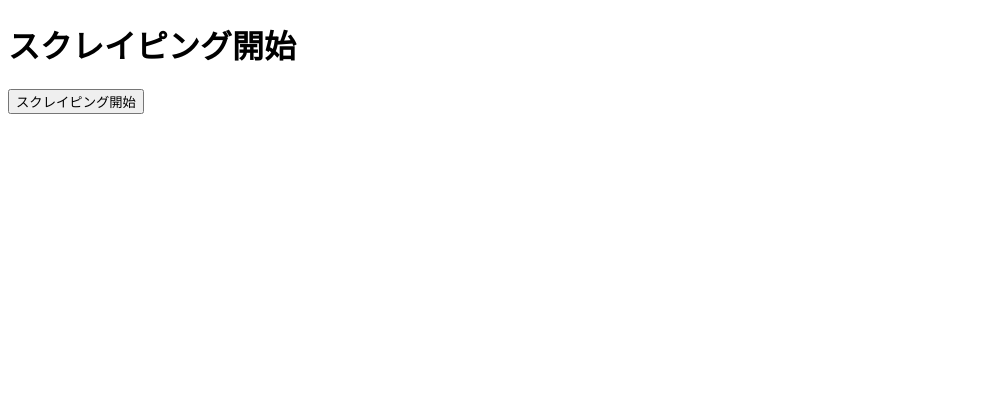
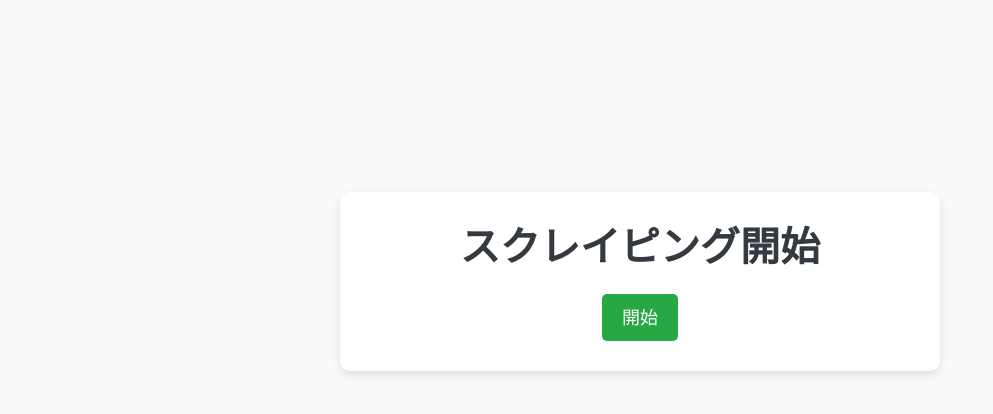
Before and after one commit to issei711/toei_scraping, a Flask app: page / in a window 1280 px wide. Shown: the top 414 px of the page, without its empty margins (0-993 px from the left). Run offline with Flask 3, Linux system fonts and the light colour scheme; parts of the project's set-up code (start-up, migrations or seed data) failed here and were passed over.

Commit message:
HTMLにCSSを追加

```diff
--- /dev/null
+++ b/app/static/css/style.css
@@ -0,0 +1,49 @@
+/* 共通スタイル */
+body {
+    background-color: #f8f9fa;
+    text-align: center;
+    padding-top: 15%;
+}
+
+.container {
+    max-width: 600px;
+    background: white;
+    padding: 30px;
+    border-radius: 10px;
+    box-shadow: 0px 4px 10px rgba(0, 0, 0, 0.1);
+}
+
+/* ヘッダー */
+h1 {
+    color: #343a40;
+    font-weight: bold;
+}
+
+/* ボタン共通 */
+.btn-custom {
+    padding: 10px 20px;
+    font-size: 18px;
+    border-radius: 5px;
+    border: none;
+    transition: 0.3s;
+}
+
+/* 戻るボタン（青色） */
+.btn-back {
+    background-color: #007bff;
+    color: white;
+}
+
+.btn-back:hover {
+    background-color: #0056b3;
+}
+
+/* スクレイピング開始ボタン（緑色） */
+.btn-start {
+    background-color: #28a745;
+    color: white;
+}
+
+.btn-start:hover {
+    background-color: #218838;
+}
--- a/app/templates/index.html
+++ b/app/templates/index.html
@@ -5,9 +5,15 @@
     <meta name="viewport" content="width=device-width, initial-scale=1.0">
     <meta name="robots" content="noindex">
     <title>東栄様 スクレイピング</title>
+    <!-- Bootstrap 5 CDN -->
+    <link href="https://cdn.jsdelivr.net/npm/bootstrap@5.3.0/dist/css/bootstrap.min.css" rel="stylesheet">
+    <!-- カスタムCSS -->
+    <link rel="stylesheet" href="{{ url_for('static', filename='css/style.css') }}">
 </head>
 <body>
-    <h1>スクレイピング開始</h1>
-    <button onclick="location.href='https://toei-scraping.onrender.com/scraping'">スクレイピング開始</button>
+    <div class="container">
+        <h1>スクレイピング開始</h1>
+        <button class="btn btn-custom btn-start mt-3" onclick="location.href='https://toei-scraping.onrender.com/scraping'">開始</button>
+    </div>
 </body>
 </html>
```
Also changed, not shown: app/templates/success.html (+8 -2 lines).
